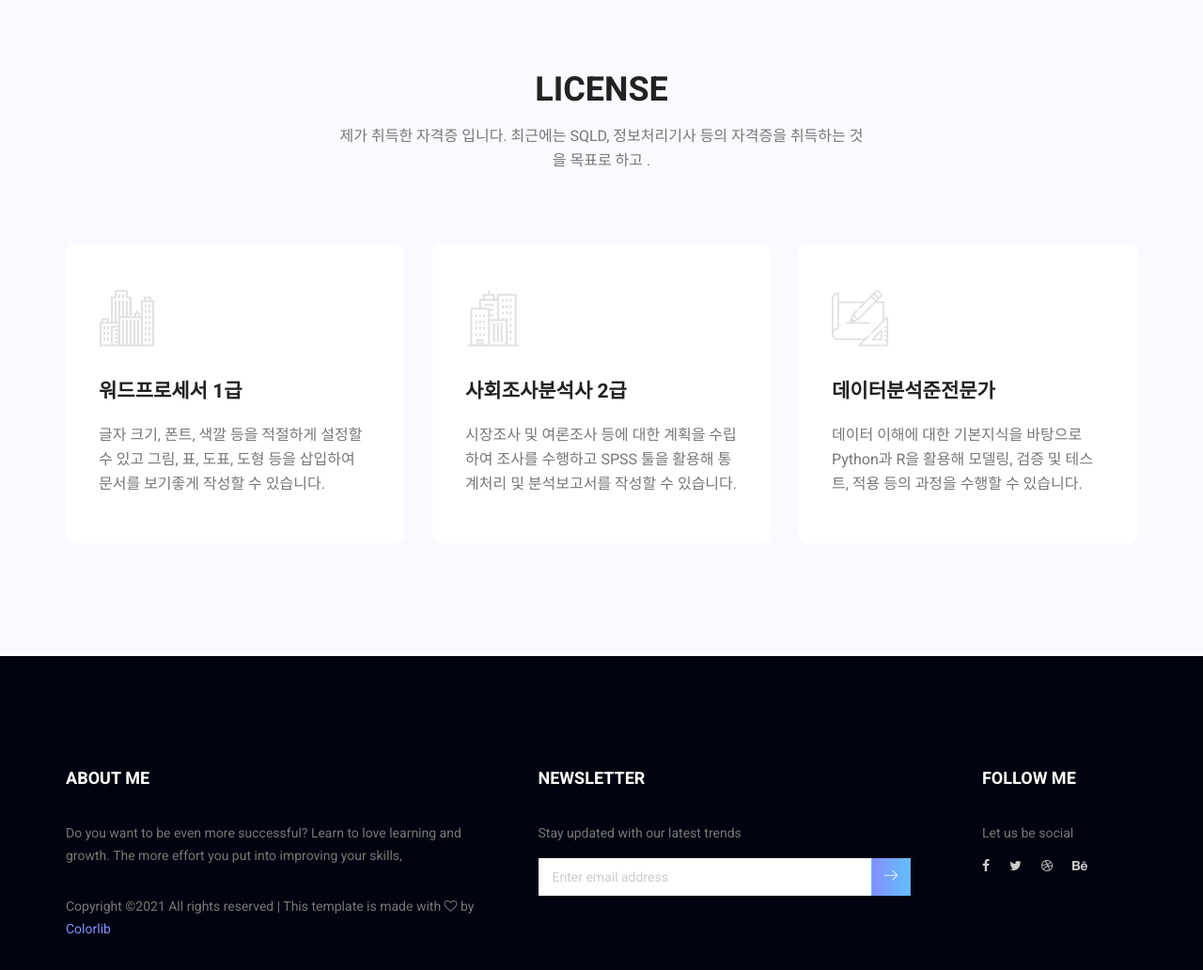
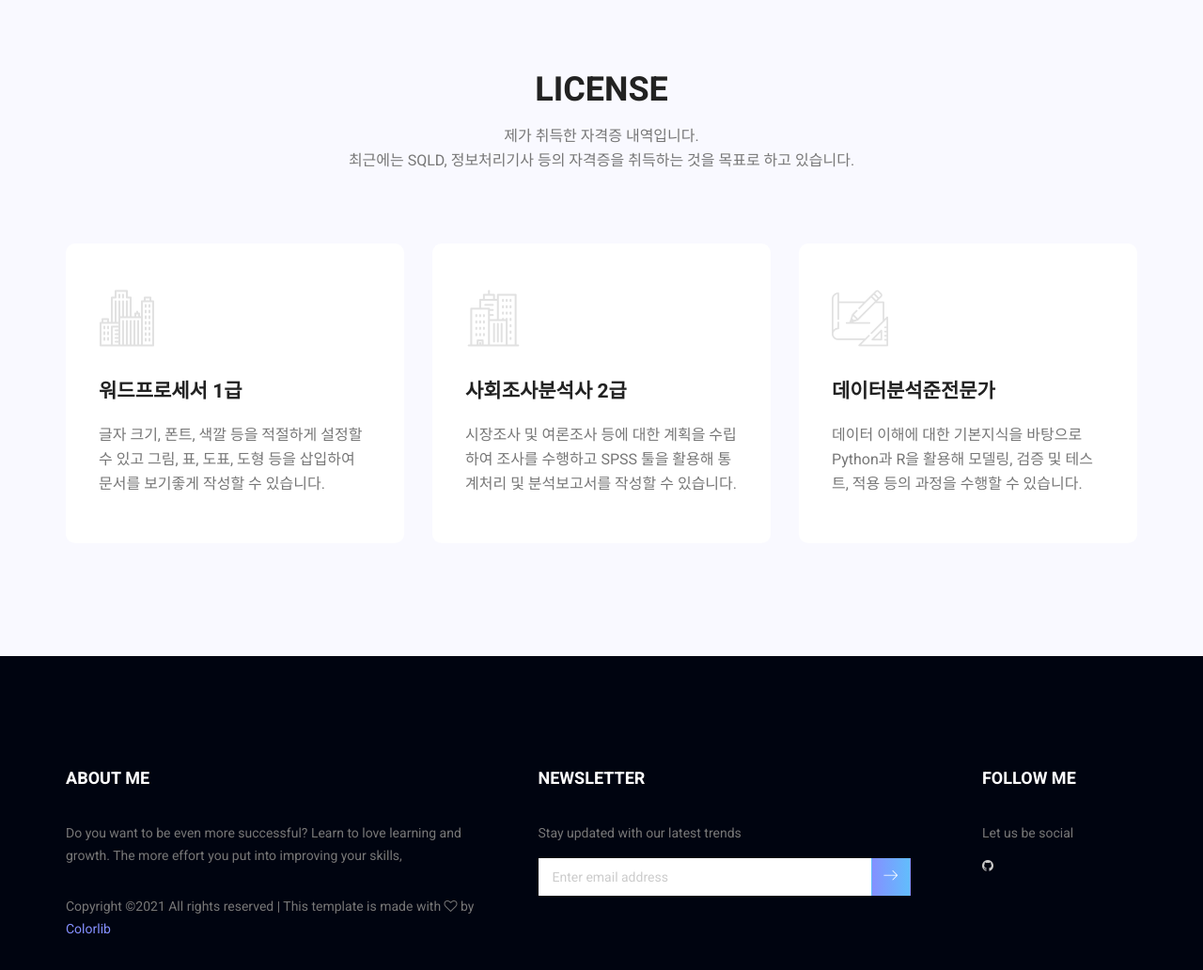
Before and after one commit to Meaning-of-You/Meaning-of-You.github.io, a plain HTML site: page about-us.html in a window 1280 px wide. Shown: the part 1180-2212 px from the top of the page at 94% size. Drawn offline with Linux system fonts and the light colour scheme.

Commit message:
20211011 | 포트폴리오 | about 수정
20211011 | 포트폴리오 | about 수정

```diff
--- a/about-us.html
+++ b/about-us.html
@@ -152,7 +152,7 @@
         	<div class="container">
         		<div class="main_title">
         			<h2>license</h2>
-        			<p>제가 취득한 자격증 입니다. 최근에는 SQLD, 정보처리기사 등의 자격증을 취득하는 것을 목표로 하고 .</p>
+        			<p>제가 취득한 자격증 내역입니다. <br>최근에는 SQLD, 정보처리기사 등의 자격증을 취득하는 것을 목표로 하고 있습니다.</p>
         		</div>
         		<div class="feature_inner row">
         			<div class="col-lg-4 col-md-6">
@@ -221,10 +221,7 @@ Copyright &copy;<script>document.write(new Date().getFullYear());</script> All r
         					</div>
         					<p>Let us be social</p>
         					<ul class="list">
-        						<li><a href="#"><i class="fa fa-facebook"></i></a></li>
-        						<li><a href="#"><i class="fa fa-twitter"></i></a></li>
-        						<li><a href="#"><i class="fa fa-dribbble"></i></a></li>
-        						<li><a href="#"><i class="fa fa-behance"></i></a></li>
+        						<li><a href="https://github.com/Meaning-of-You"><i class="fa fa-github"></i></a></li>
         					</ul>
         				</aside>
         			</div>
```
